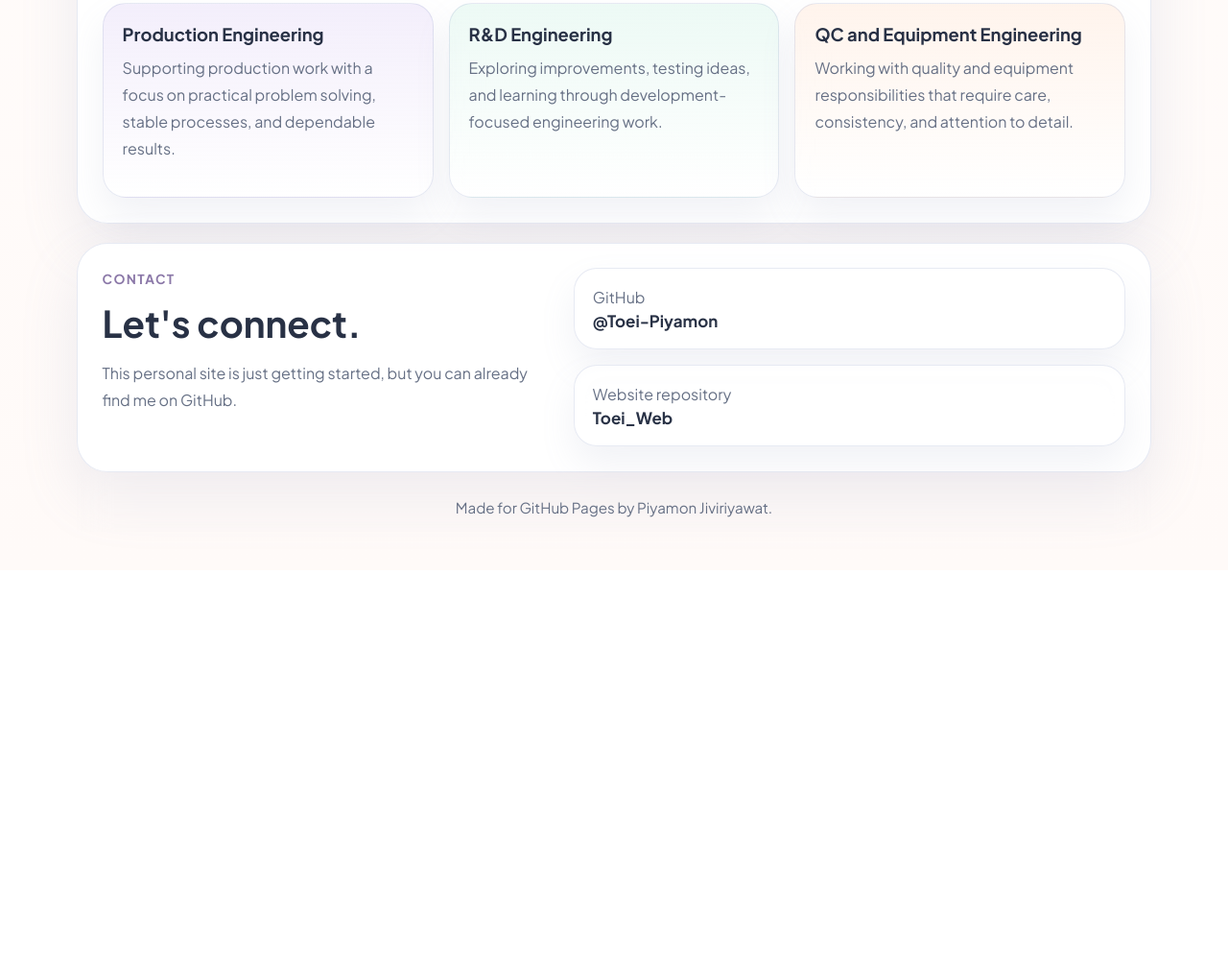
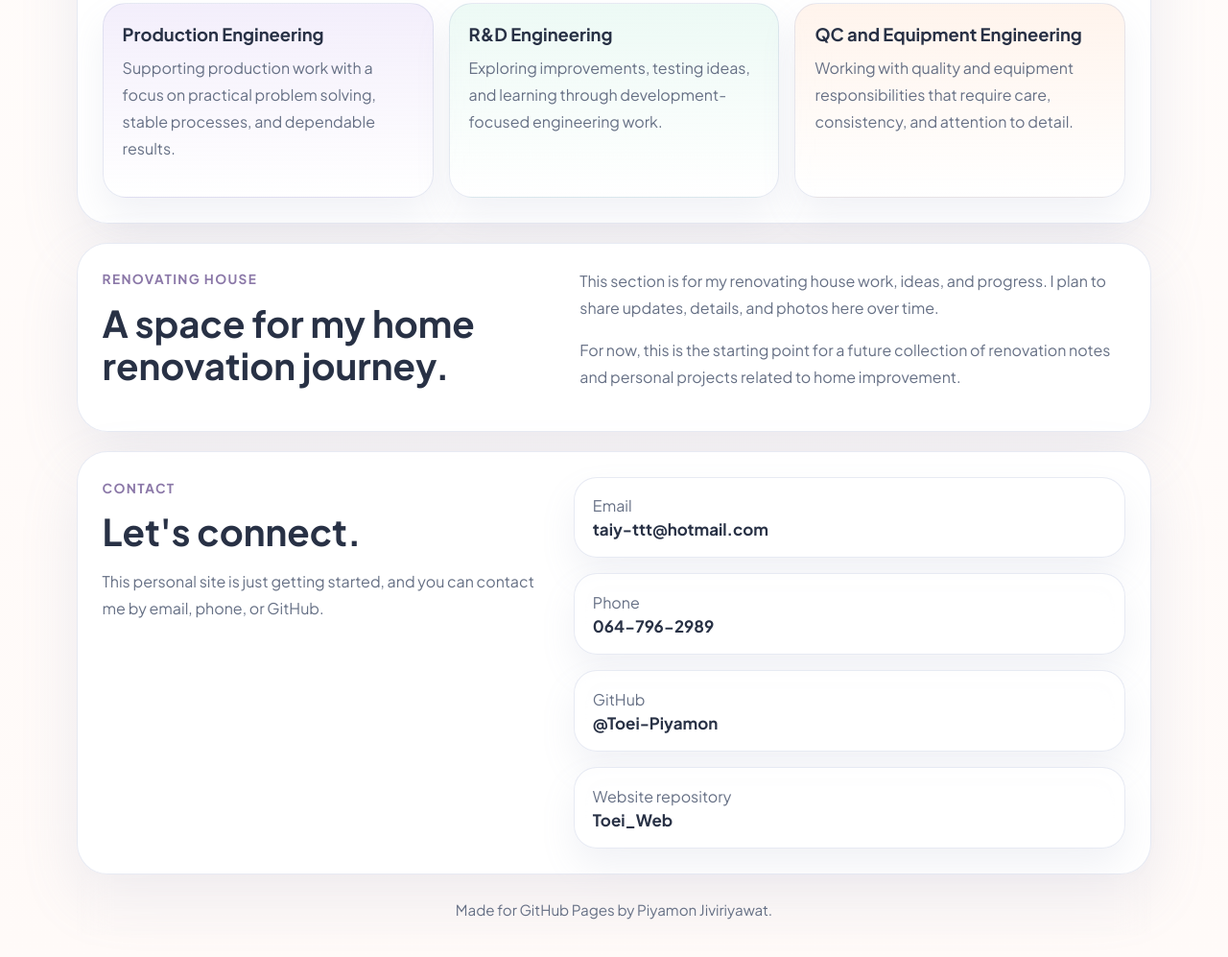
Before and after one commit to Toei-Piyamon/Toei_Web, a plain HTML site: page index.html in a window 1280 px wide. Shown: the part 1135-2132 px from the top of the page at 96% size. Before the commit the page ends 1729 px from the top, so only its background shows below. Drawn offline with Linux system fonts and the light colour scheme.

Commit message:
Update website contact details and renovation section

```diff
--- a/index.html
+++ b/index.html
@@ -23,6 +23,7 @@
         <nav class="site-nav" aria-label="Primary">
           <a href="#about">About</a>
           <a href="#experience">Experience</a>
+          <a href="#renovating-house">Renovating House</a>
           <a href="#contact">Contact</a>
         </nav>
       </header>
@@ -107,16 +108,41 @@
           </div>
         </section>
 
+        <section id="renovating-house" class="section-card split-section">
+          <div>
+            <p class="section-label">Renovating House</p>
+            <h2>A space for my home renovation journey.</h2>
+          </div>
+          <div class="section-body">
+            <p>
+              This section is for my renovating house work, ideas, and progress.
+              I plan to share updates, details, and photos here over time.
+            </p>
+            <p>
+              For now, this is the starting point for a future collection of
+              renovation notes and personal projects related to home improvement.
+            </p>
+          </div>
+        </section>
+
         <section id="contact" class="section-card contact-section">
           <div>
             <p class="section-label">Contact</p>
             <h2>Let's connect.</h2>
             <p>
-              This personal site is just getting started, but you can already
-              find me on GitHub.
+              This personal site is just getting started, and you can contact me
+              by email, phone, or GitHub.
             </p>
           </div>
           <div class="contact-links">
+            <a class="contact-link" href="mailto:taiy-ttt@hotmail.com">
+              <span>Email</span>
+              <strong>taiy-ttt@hotmail.com</strong>
+            </a>
+            <a class="contact-link" href="tel:0647962989">
+              <span>Phone</span>
+              <strong>064-796-2989</strong>
+            </a>
             <a class="contact-link" href="https://github.com/Toei-Piyamon" target="_blank" rel="noreferrer">
               <span>GitHub</span>
               <strong>@Toei-Piyamon</strong>
```
